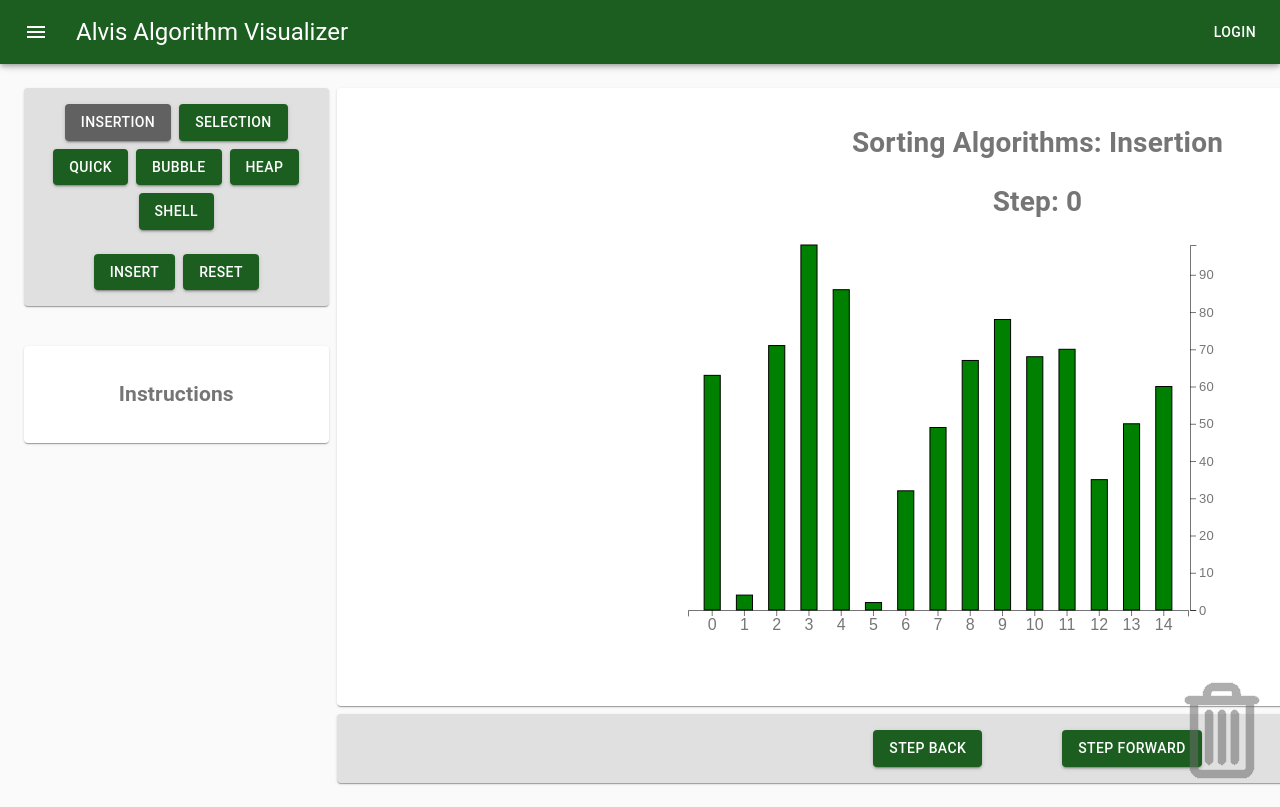
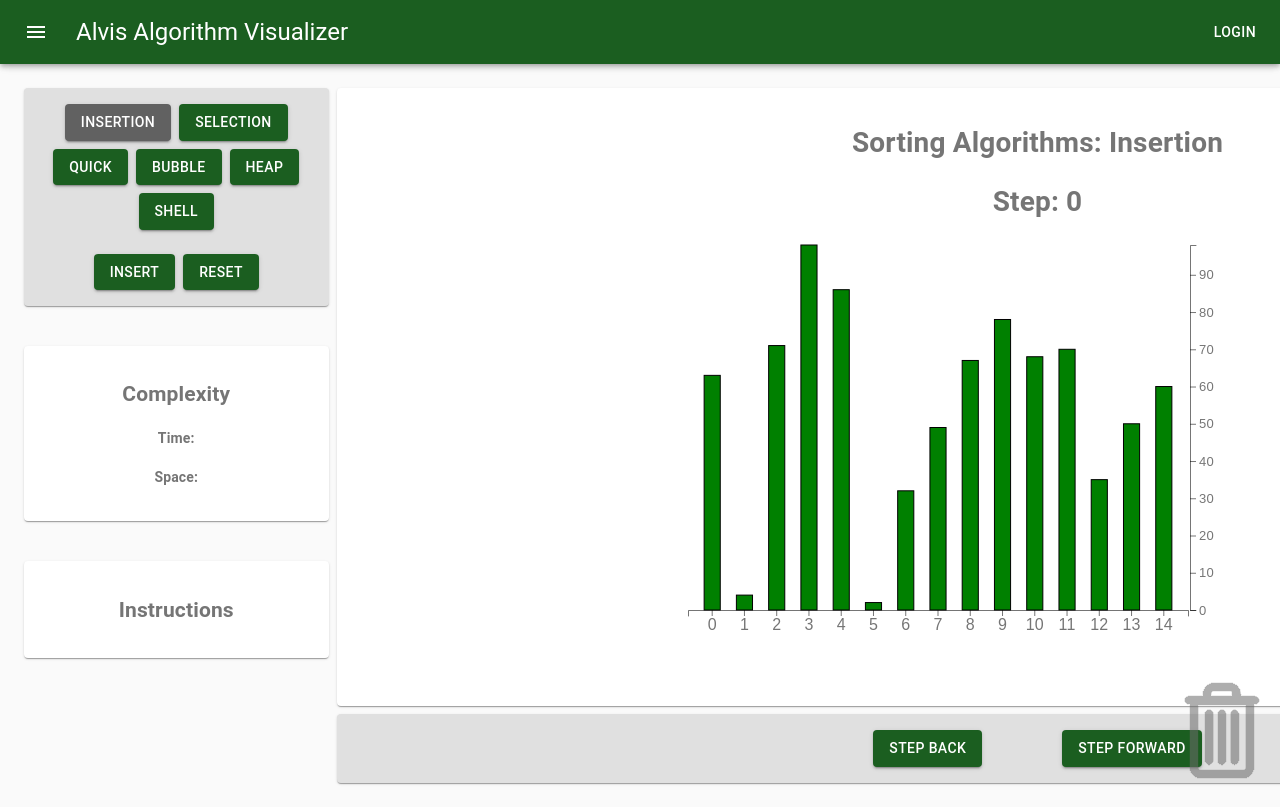
Before and after one commit to rblocker1017/Alvis-rblocker, a React (Create React App) app: page /Sorting in a window 1280 px wide. Shown: the top 807 px of the page. Built offline with nearby package versions, Linux system fonts and the light colour scheme.

Commit message:
updated main page

```diff
--- /dev/null
+++ b/src/componenets/layout/Page/Complexity.js
@@ -0,0 +1,31 @@
+import React, {Component} from 'react';
+import { Paper, withStyles } from "@material-ui/core";
+const styles = (theme) => ({
+    code: {
+        padding: theme.spacing(2),
+        textAlign: "center",
+        color: theme.palette.text.secondary,
+        height: "100",
+    }
+});
+class Complexity extends Component {
+    constructor(props){
+        super(props);
+        this.classes = this.props.classes;
+        this.instruct = this.props.instruct;
+    }
+    render(){
+        return(
+            <Paper className={this.classes.code}>
+                <h2>Complexity</h2>
+                <h4>
+                    Time: {this.props.time}
+                </h4>
+                <h4>
+                    Space: {this.props.space}
+                </h4>
+            </Paper>
+        );
+    }
+}
+export default withStyles(styles)(Complexity);
--- a/src/componenets/layout/Page/MainPage.js
+++ b/src/componenets/layout/Page/MainPage.js
@@ -12,6 +12,7 @@ import ControlBar from "./ControlBars/Mainbar";
 import AlgorithmDisplay from "./AlgorithmDisplay";
 import Instructions from "./Instructions";
 import TrashButton from "./TrashButton";
+import Complexity from "./Complexity";
 
 const styles = (theme) => ({
     root: {
@@ -49,6 +50,9 @@ class MainPage extends Component {
                                     insert={this.props.display.insert}
                                     reset={this.props.display.reset}
                                 />
+                            </Grid>
+                            <Grid item>
+                                <Complexity />
                             </Grid>
                             <Grid item>
                                 <Instructions />
```
